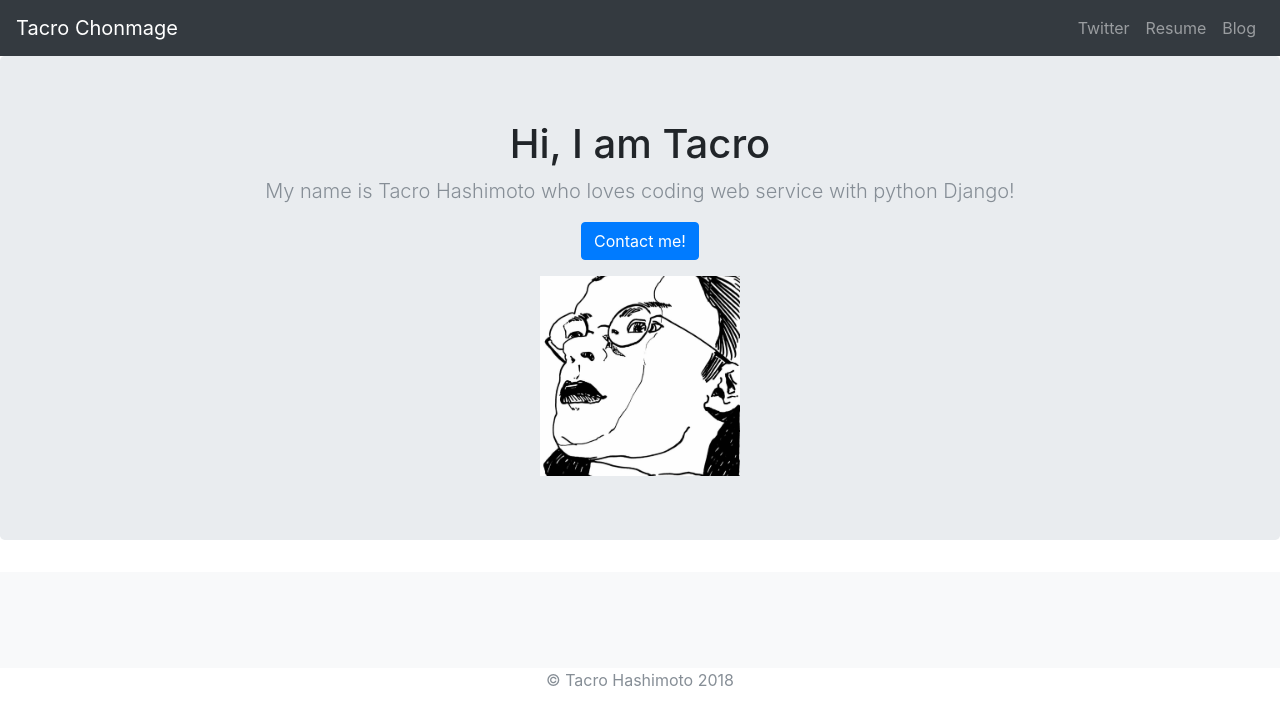
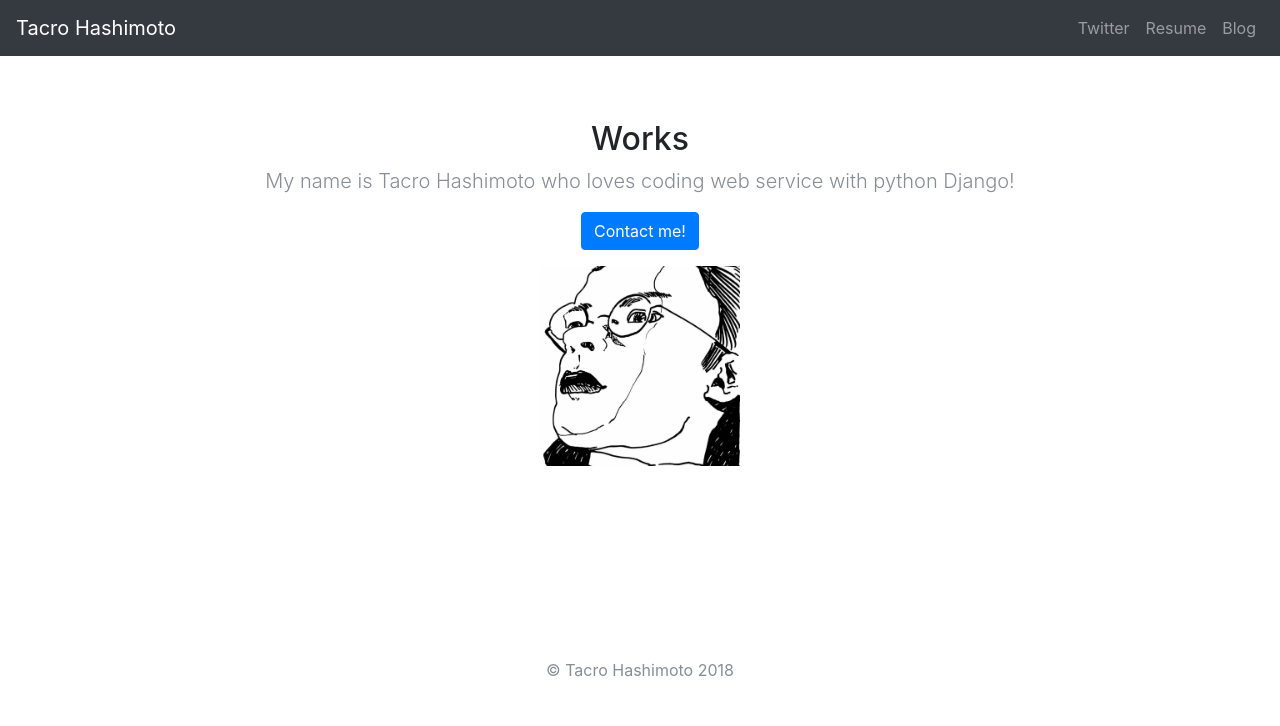
Before and after one commit to tacro/portfolio, a Django app: page / in a window 1280 px wide. Shown: the top 726 px of the page. Run offline with Django 3.2, Linux system fonts and the light colour scheme; data that the repository does not hold is empty; some libraries are stand-ins or nearby versions.

Commit message:
trying some polish

```diff
--- a/jobs/templates/jobs/home.html
+++ b/jobs/templates/jobs/home.html
@@ -19,7 +19,7 @@
 
     <header>
       <nav class="navbar navbar-expand-lg navbar-dark bg-dark">
-        <a class="navbar-brand" href="{% url 'home' %}">Tacro Chonmage</a>
+        <a class="navbar-brand" href="{% url 'home' %}">Tacro Hashimoto</a>
         <button class="navbar-toggler" type="button" data-toggle="collapse" data-target="#navbarNavAltMarkup" aria-controls="navbarNavAltMarkup" aria-expanded="false" aria-label="Toggle navigation">
           <span class="navbar-toggler-icon"></span>
         </button>
@@ -35,9 +35,9 @@
 
     <main role="main">
 
-      <section class="jumbotron text-center">
+      <section class="jumbotron text-center bg-white">
         <div class="container">
-          <h1 class="jumbotron-heading">Hi, I am Tacro</h1>
+          <h2 class="jumbotron-heading">Works</h2>
           <p class="lead text-muted">
             My name is Tacro Hashimoto who loves coding web service with python Django!
           </p>
@@ -48,7 +48,7 @@
         </div>
       </section>
 
-      <div class="album py-5 bg-light">
+      <div class="album py-5 bg-white">
         <div class="container">
           <div class="row">
 
```
